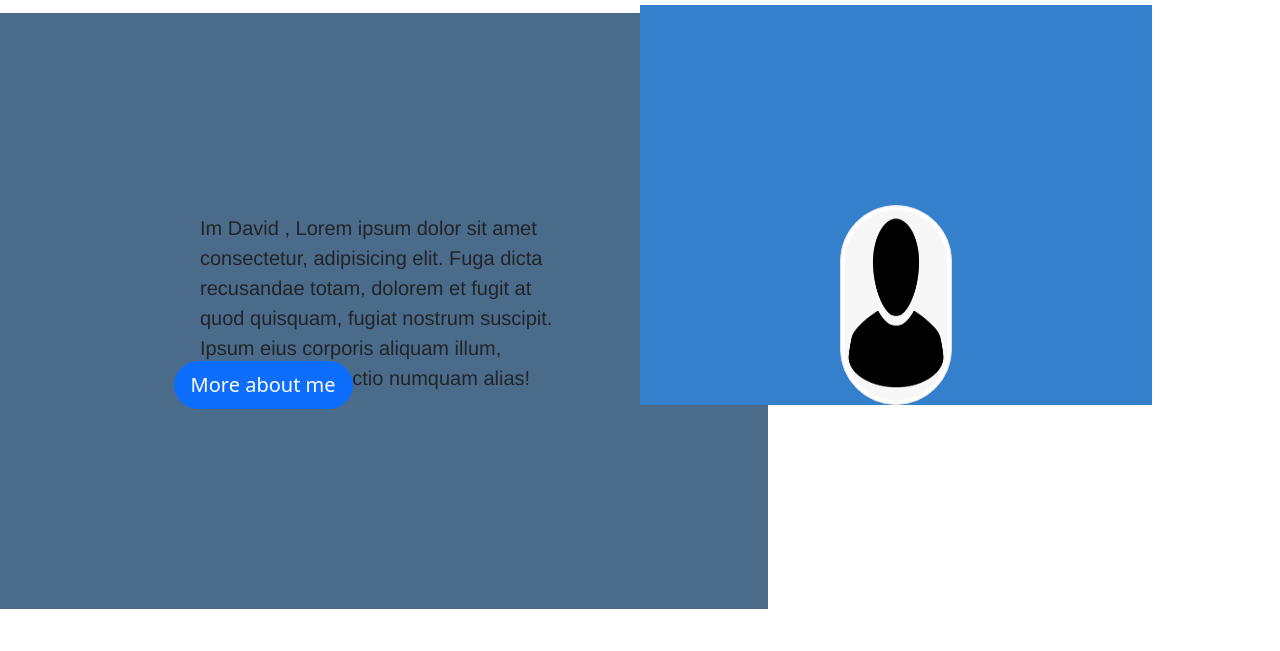
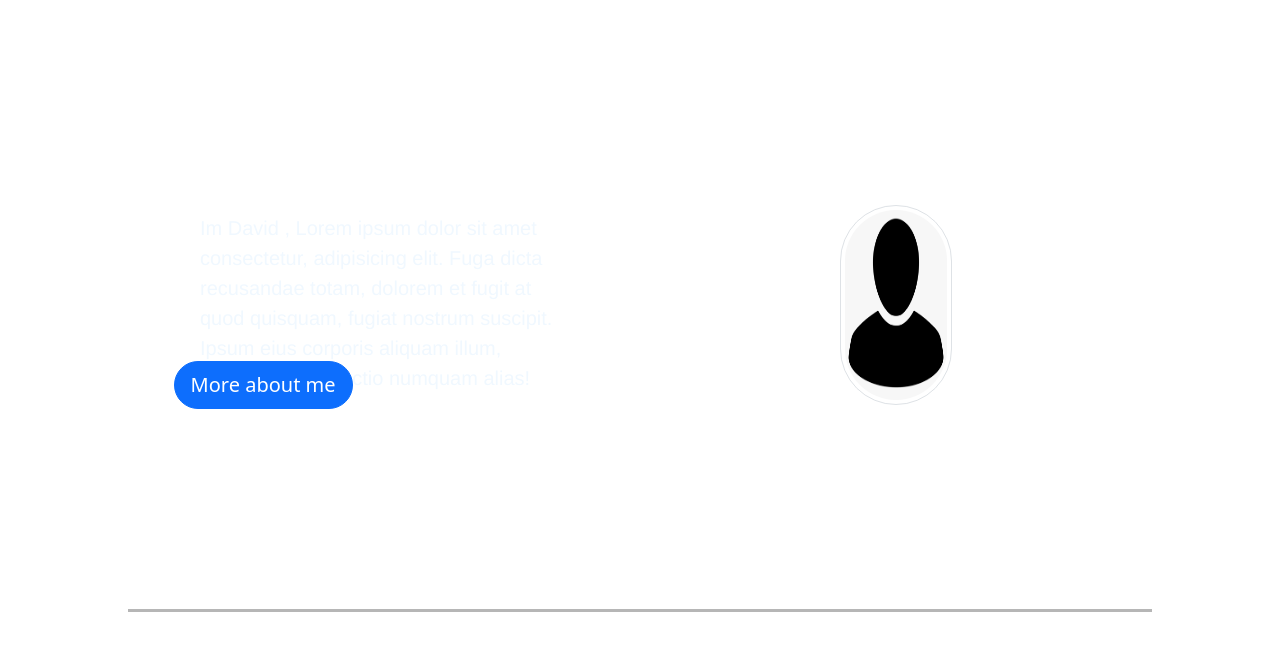
Before and after one commit to david587/Web_Project, a plain HTML site: page index.html in a window 1280 px wide. Shown: the part 75-726 px from the top of the page. Drawn offline with nearby package versions, Linux system fonts and the light colour scheme; files whose address does not match are found by name.

Commit message:
vonal létrehozása

```diff
--- a/index.html
+++ b/index.html
@@ -51,7 +51,7 @@
         <div class="div2">
             <img src="/home/davis/Desktop/code/Web/78-785827_user-profile-avatar-login-account-male-user-icon.png" class="img-thumbnail" alt="..." id="img1">
         </div>
-
      </div>
+     <div class="vonal"></div>
 </body>
 </html>
--- a/style.css
+++ b/style.css
@@ -27,11 +27,12 @@ body{
     width: 60%;
   height: 20%;
   padding: 200px;
-  background-color: #4b6b8b;
+
 }
 .div1_font{
 font-family:'Franklin Gothic Medium', 'Arial Narrow', Arial, sans-serif;
 font-size: 20px;
+color: aliceblue;
 }
 #img1{
     width: 200px;
@@ -43,7 +44,7 @@ font-size: 20px;
     width: 40%;
     height: 10%;
     padding: 200px;
-    background-color: #3480cc;
+
     position: absolute;
     left: 50%;
     top: 10%;
@@ -57,5 +58,12 @@ font-size: 20px;
     position: absolute;
     left: 12%;
     top: 52%;
-
 }
+.vonal{
+    height: 3px;
+    width: 80%;
+    margin-left: 10%;
+    border-top: 5px;
+    border-top-color: #dd572e;
+    background-color: #b6b6b6;
+}
```
